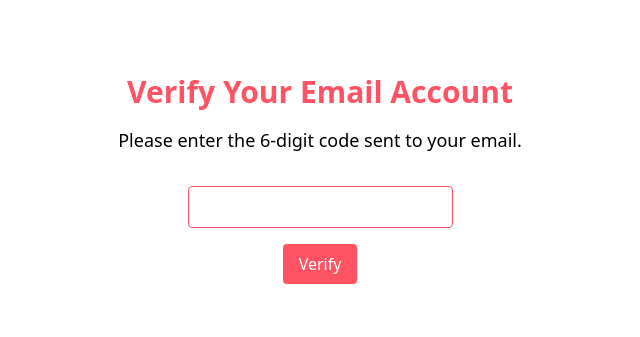
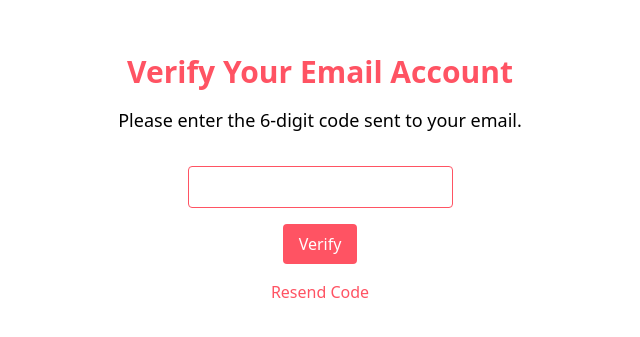
Before and after one commit to Rimsha-Gul/Pet-Adoptions, a React (Vite) app: page /verifyemail in a window 1280 px wide. Shown: the part 221-558 px from the top of the page, without its empty margins (320-960 px from the left). Built offline with nearby package versions, Linux system fonts and the light colour scheme.

Commit message:
Add resend code functionality

```diff
--- a/src/components/FormAction.tsx
+++ b/src/components/FormAction.tsx
@@ -7,12 +7,12 @@ interface FormActionProps {
   text: string;
 }
 
-export default function FormAction({
+const FormAction = ({
   handleSubmit,
   type = "Button",
   action = "submit",
   text,
-}: FormActionProps) {
+}: FormActionProps) => {
   return (
     <>
       {type === "Button" ? (
@@ -28,4 +28,6 @@ export default function FormAction({
       )}
     </>
   );
-}
+};
+
+export default FormAction;
--- a/src/components/Header.tsx
+++ b/src/components/Header.tsx
@@ -8,12 +8,7 @@ interface HeaderProps {
   linkUrl: string;
 }
 
-export default function Header({
-  heading,
-  paragraph,
-  linkName,
-  linkUrl,
-}: HeaderProps) {
+const Header = ({ heading, paragraph, linkName, linkUrl }: HeaderProps) => {
   return (
     <div className="mb-10">
       <div className="mb-10 h-full flex flex-row items-center justify-center space-x-4">
@@ -42,4 +37,6 @@ export default function Header({
       </p>
     </div>
   );
-}
+};
+
+export default Header;
--- a/src/components/Input.tsx
+++ b/src/components/Input.tsx
@@ -16,7 +16,7 @@ interface InputProps {
 const fixedInputClass =
   "rounded-md appearance-none relative block w-full px-3 py-2 border border-gray-300 placeholder-gray-500 text-gray-900 focus:outline-none focus:ring-secondary focus:border-secondary focus:z-10 sm:text-sm";
 
-export default function Input({
+const Input = ({
   handleChange,
   value,
   labelText,
@@ -27,7 +27,7 @@ export default function Input({
   isRequired = false,
   placeholder,
   customClass,
-}: InputProps) {
+}: InputProps) => {
   return (
     <div className="my-5">
       <label htmlFor={labelFor} className="sr-only">
@@ -45,4 +45,6 @@ export default function Input({
       />
     </div>
   );
-}
+};
+
+export default Input;
--- a/src/components/LoginForm.tsx
+++ b/src/components/LoginForm.tsx
@@ -4,12 +4,14 @@ import Input from "./Input";
 import { FieldsState } from "../types/common";
 import FormAction from "./FormAction";
 import api from "../api";
+import { useNavigate } from "react-router-dom";
 
 const fields = loginFields;
 let fieldsState: FieldsState = {};
 fields.forEach((field) => (fieldsState[field.id] = ""));
 
-export default function LoginForm() {
+const LoginForm = () => {
+  const navigate = useNavigate();
   const [loginState, setLoginState] = useState(fieldsState);
   const loginData = {
     email: loginState.email,
@@ -25,14 +27,19 @@ export default function LoginForm() {
     authenticateUser();
   };
 
-  //Handle Login API Integration here
+  //Handle Login API Integration
   const authenticateUser = async () => {
     console.log(loginData);
     try {
       const response = await api.post("/auth/login", loginData);
       console.log(response.data);
-    } catch (error) {
-      console.error(error);
+    } catch (error: any) {
+      if (error.response.status === 401) {
+        if (error.response.data === "User not verified") {
+          // Handle user not verified error
+          navigate("/verifyemail");
+        }
+      }
     }
   };
 
@@ -58,4 +65,6 @@ export default function LoginForm() {
       <FormAction handleSubmit={handleSubmit} text="Login" />
     </form>
   );
-}
+};
+
+export default LoginForm;
--- /dev/null
+++ b/src/components/ResendCode.tsx
@@ -0,0 +1,50 @@
+import { useContext, useEffect, useState } from "react";
+import api from "../api";
+import { AppContext } from "../context/AppContext";
+
+const ResendCode = () => {
+  const appContext = useContext(AppContext);
+  const [timer, setTimer] = useState(0);
+  const userEmail = appContext.usermail;
+
+  const handleResendClick = async () => {
+    // Resend code api integration
+    const resendCodeData = {
+      email: appContext.usermail,
+    };
+    try {
+      console.log(userEmail);
+      const response = await api.post("/auth/resendCode", resendCodeData);
+      if (response.status === 200) {
+        setTimer(60); // After a successful response, you can start the timer for 60 seconds
+      }
+    } catch (error) {
+      console.error(error);
+    }
+  };
+
+  // Implement the countdown timer logic using useEffect
+  useEffect(() => {
+    if (timer > 0) {
+      const countdown = setTimeout(() => {
+        setTimer(timer - 1);
+      }, 1000);
+
+      return () => clearTimeout(countdown);
+    }
+  }, [timer]);
+
+  return (
+    <div className="mt-4">
+      {timer === 0 ? (
+        <button className="text-primary" onClick={handleResendClick}>
+          Resend Code
+        </button>
+      ) : (
+        <div>Resend Code in {timer} seconds</div>
+      )}
+    </div>
+  );
+};
+
+export default ResendCode;
--- a/src/components/SignupForm.tsx
+++ b/src/components/SignupForm.tsx
@@ -11,7 +11,7 @@ const fields = signupFields;
 let fieldsState: FieldsState = {};
 fields.forEach((field) => (fieldsState[field.id] = ""));
 
-export default function SignupForm() {
+const SignupForm = () => {
   const appContext = useContext(AppContext);
   const [signupState, setSignupState] = useState(fieldsState);
   const navigate = useNavigate();
@@ -69,4 +69,6 @@ export default function SignupForm() {
       <FormAction handleSubmit={handleSubmit} text="Signup" />
     </form>
   );
-}
+};
+
+export default SignupForm;
--- a/src/pages/VerifyEmail.tsx
+++ b/src/pages/VerifyEmail.tsx
@@ -1,6 +1,7 @@
 import { useContext, useState } from "react";
 import api from "../api";
 import { AppContext } from "../context/AppContext";
+import ResendCode from "../components/ResendCode";
 
 function VerifyEmail() {
   const [verificationCode, setVerificationCode] = useState("");
@@ -8,15 +9,12 @@ function VerifyEmail() {
 
   const handleSubmit = async (e: any) => {
     e.preventDefault();
-    // Send the verification code to the server for validation
-    // You can add your API integration logic here
-    console.log(verificationCode);
+    // VerifyEmail API integration
     const verificationData = {
       email: appContext.usermail,
       verificationCode: verificationCode,
     };
     try {
-      console.log(verificationData);
       const response = await api.post("/auth/verifyEmail", verificationData);
       console.log(response.data);
     } catch (error) {
@@ -49,6 +47,7 @@ function VerifyEmail() {
           Verify
         </button>
       </form>
+      <ResendCode />
     </div>
   );
 }
```
